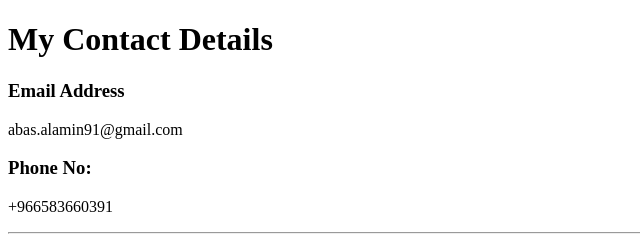
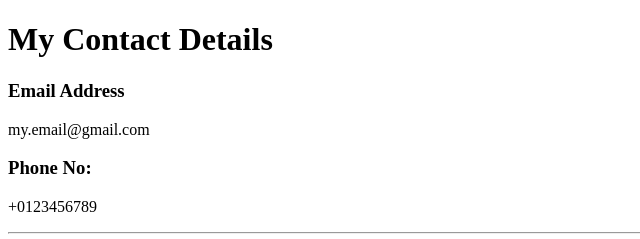
Before and after one commit to Abasalamin91/CV, a plain HTML site: page contact me.html in a window 1280 px wide. Shown: the top 239 px of the page, 0-640 px from the left. Drawn offline with Linux system fonts and the light colour scheme.

Commit message:
Update my email

```diff
--- a/contact me.html
+++ b/contact me.html
@@ -7,9 +7,9 @@
   <body>
     <h1>My Contact Details</h1>
     <h3>Email Address</h3>
-    <p>abas.alamin91@gmail.com</p>
+    <p>my.email@gmail.com</p>
     <h3>Phone No:</h3>
-    <p>+966583660391</p>
+    <p>+0123456789</p>
     <hr>
     <form action="mailto:abas.alamin91@gmail.com" method="post" enctype="text/plain">
       <label>Your Name:</label>
```
